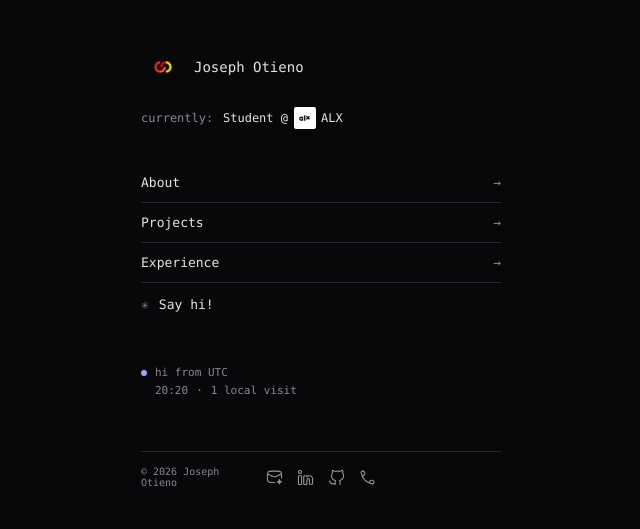
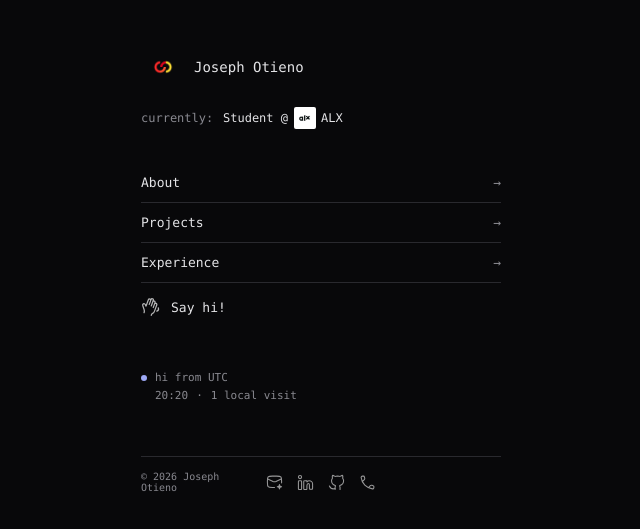
Before and after one commit to Frosty-Medusir/Portfolio, a plain HTML site: page index.html in a window 1280 px wide. Shown: the part 147-676 px from the top of the page, without its empty margins (319-959 px from the left). Drawn offline with Linux system fonts and the light colour scheme.

Commit message:
Fixed bugs

```diff
--- a/index.html
+++ b/index.html
@@ -33,7 +33,8 @@
 
       <div class="contact-row">
         <a class="say-hi" href="contact.html">
-          <span aria-hidden="true">✳</span> Say hi!
+          <img src="assets/icons/waving-hand.svg" alt="" aria-hidden="true" />
+          Say hi!
         </a>
       </div>
 
--- a/styles.css
+++ b/styles.css
@@ -196,7 +196,14 @@ a:hover { color: var(--accent); }
   padding: 14px 0;
 }
 .say-hi { display: flex; align-items: center; gap: 10px; }
-.say-hi span { color: var(--muted); }
+.say-hi img {
+  width: 20px;
+  height: 20px;
+  filter: invert(1);
+  opacity: 0.7;
+  transition: opacity 160ms ease;
+}
+.say-hi:hover img { opacity: 1; }
 .footer-socials { display: flex; align-items: center; gap: 14px; }
 .footer-socials img {
   display: block;
```
Also changed, not shown: assets/icons/waving-hand.svg (added).
